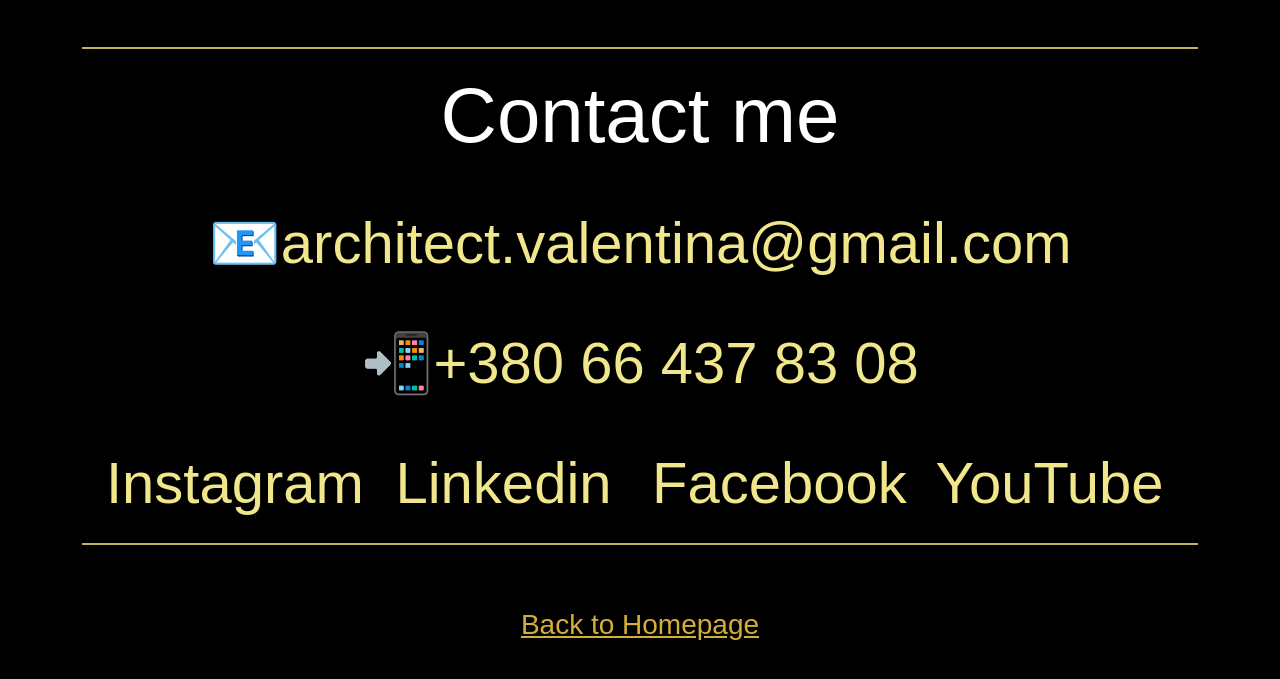
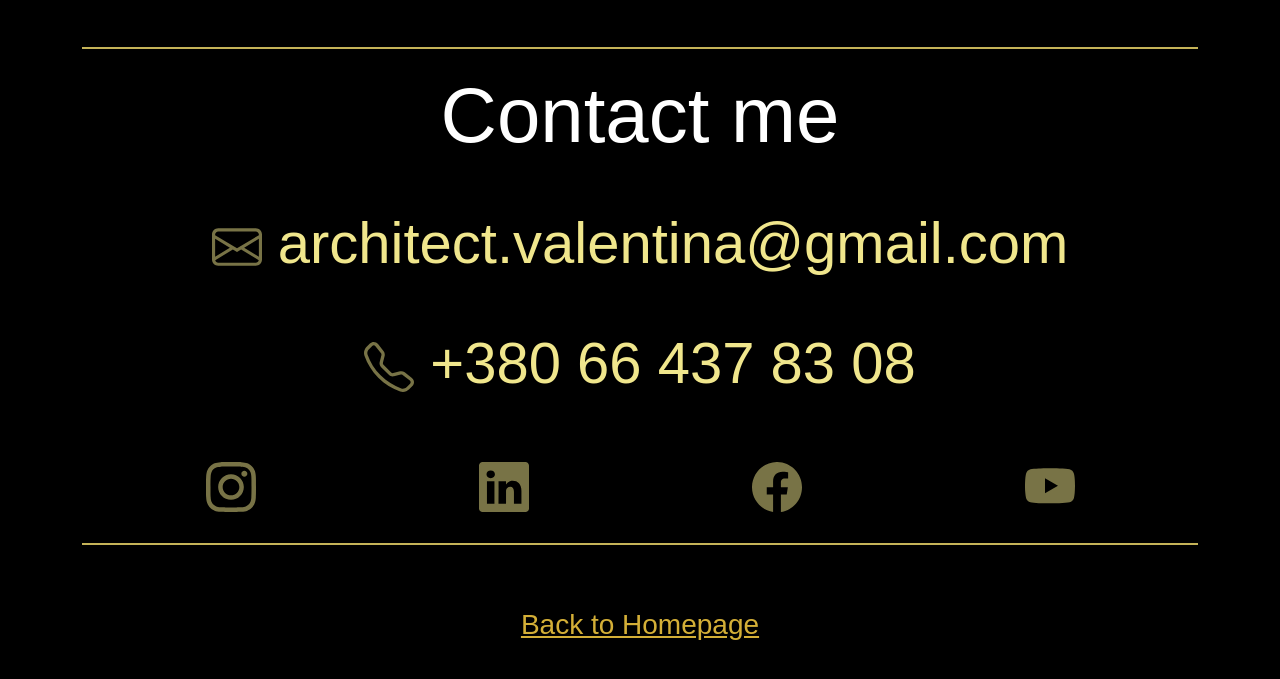
Before and after one commit to valentinka-rapunzel/portfolio-architect, a plain HTML site: page about.html in a window 1280 px wide. Shown: the part 3021-3700 px from the top of the page. Drawn offline with nearby package versions, Linux system fonts and the light colour scheme; a web font is replaced by a local one.

Commit message:
Added social media icons

```diff
--- a/about.html
+++ b/about.html
@@ -278,7 +278,14 @@
                 href="mailto:architect.valentina@gmail.com"
                 title="Email to Valentina Liubchenko"
                 target="_blank"
-                >📧architect.valentina@gmail.com</a
+              >
+                <img
+                  src="img/icons/envelope.svg"
+                  class="img-fluid opacity-50"
+                  alt="email-icon"
+                  width="50"
+                />
+                architect.valentina@gmail.com</a
               >
             </div>
           </div>
@@ -289,7 +296,13 @@
                 href="tel:+380 66 437 83 08"
                 title="call Valentina Liubchenko"
                 target="_blank"
-                >📲+380 66 437 83 08</a
+                ><img
+                  src="img/icons/telephone.svg"
+                  class="img-fluid opacity-50"
+                  alt="phone-icon"
+                  width="50"
+                />
+                +380 66 437 83 08</a
               >
             </div>
           </div>
@@ -301,8 +314,12 @@
                   class="instagram"
                   title="Valentina Liubchenko on Instagram"
                   target="_blank"
-                  >Instagram</a
-                >
+                  ><img
+                    src="img/icons/instagram.svg"
+                    class="img-fluid opacity-50"
+                    alt="instagram-icon"
+                    width="50"
+                /></a>
               </div>
               <div class="col-3">
                 <a
@@ -310,8 +327,12 @@
                   class="linkedin"
                   title="Valentina Liubchenko on Linkedin"
                   target="_blank"
-                  >Linkedin</a
-                >
+                  ><img
+                    src="img/icons/linkedin.svg"
+                    class="img-fluid opacity-50"
+                    alt="linkedin-icon"
+                    width="50"
+                /></a>
               </div>
               <div class="col-3">
                 <a
@@ -319,8 +340,12 @@
                   class="facebook"
                   title="Valentina Liubchenko on Facebook"
                   target="_blank"
-                  >Facebook</a
-                >
+                  ><img
+                    src="img/icons/facebook.svg"
+                    class="img-fluid opacity-50"
+                    alt="facebook-icon"
+                    width="50"
+                /></a>
               </div>
               <div class="col-3">
                 <a
@@ -328,8 +353,12 @@
                   class="youtube"
                   title="Valentina Liubchenko on YouTube"
                   target="_blank"
-                  >YouTube</a
-                >
+                  ><img
+                    src="img/icons/youtube.svg"
+                    class="img-fluid opacity-50"
+                    alt="youtube-icon"
+                    width="50"
+                /></a>
               </div>
             </div>
           </div>
```
Also changed, not shown: src/styles.css (+5 -3 lines), img/icons/behance.svg (added), img/icons/envelope.svg (added), img/icons/facebook.svg (added), img/icons/geo.svg (added), img/icons/github.svg (added), img/icons/instagram.svg (added), img/icons/linkedin.svg (added), img/icons/messenger.svg (added), img/icons/slack.svg (added), img/icons/telegram.svg (added), img/icons/telephone.svg (added), img/icons/tiktok.svg (added), img/icons/whatsapp.svg (added), 1 more files.
